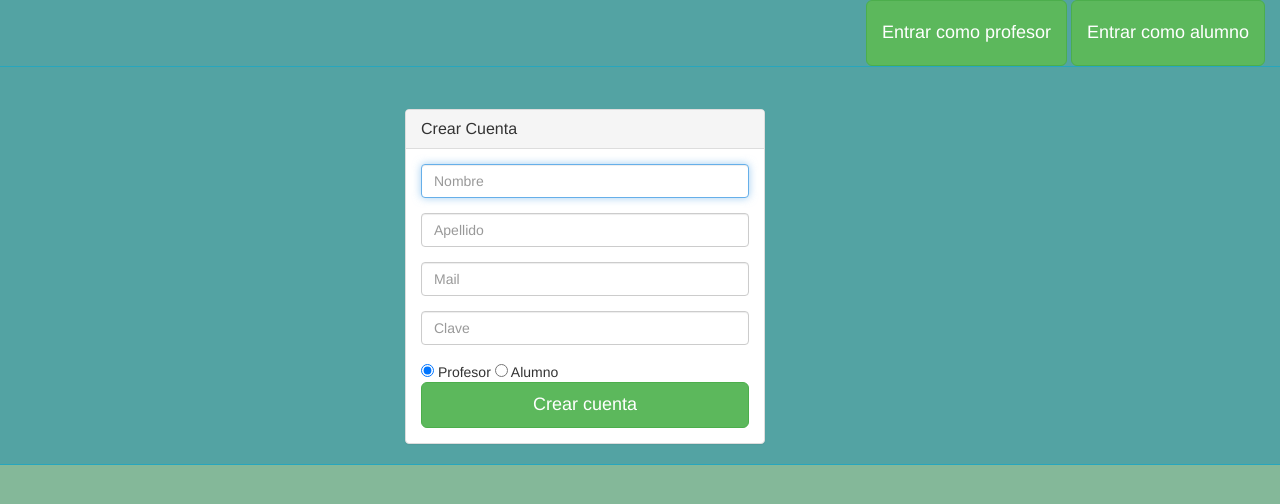
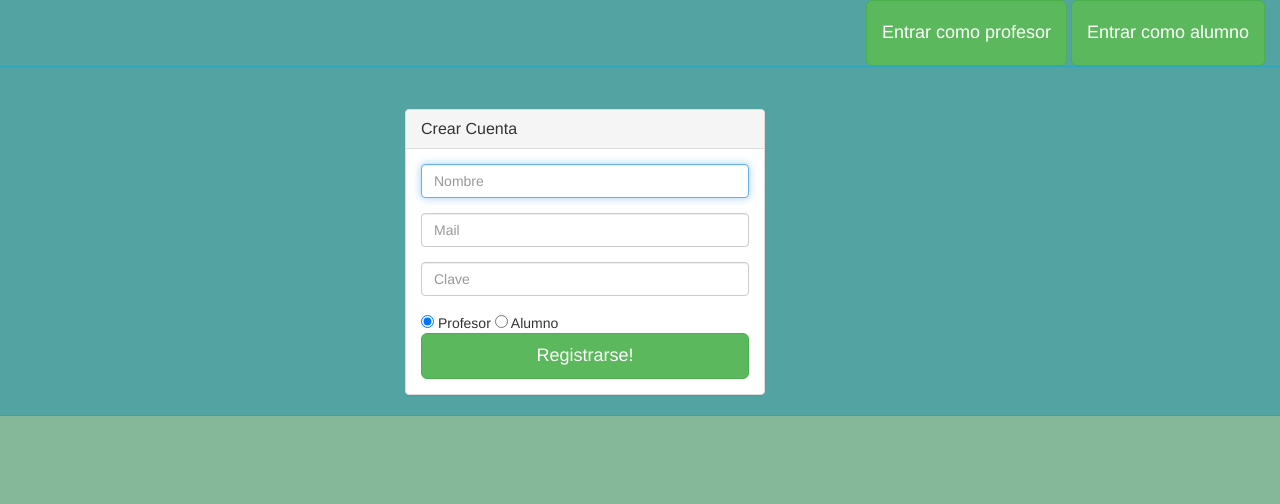
Before and after one commit to matiasacuna/GEF, a PHP site: page / in a window 1280 px wide. Shown: the top 504 px of the page. Run offline with PHP 8.4, Linux system fonts and the light colour scheme.

Commit message:
Registro con conexion a la base de datos listo.

```diff
--- a/index.php
+++ b/index.php
@@ -1,3 +1,37 @@
+<?php
+
+	include ("connection.php");
+
+	$msg = "";
+	if(isset($_POST["submit"]))
+	{
+		$name = $_POST["name"];
+		$email = $_POST["mail"];
+		$password = $_POST["password"];
+
+		$name = mysqli_real_escape_string($db, $name);
+		$email = mysqli_real_escape_string($db, $email);
+		$password = mysqli_real_escape_string($db, $password);
+		$password = md5($password);
+
+
+		$sql="SELECT mail FROM users_professor WHERE mail='$email'";
+		$result=mysqli_query($db,$sql);
+		$row=mysqli_fetch_array($result,MYSQLI_ASSOC);
+		if(mysqli_num_rows($result) == 1)
+		{
+			$msg = "Lo lamentamos, este correo ya existe";
+		}
+		else
+		{
+			$query = mysqli_query($db, "INSERT INTO users_professor (name, mail, password)VALUES ('$name', '$email', '$password')");
+			if($query)
+			{
+				$msg = "Tu cuenta ha sido registrada con exito";
+			}
+		}
+	}
+?>
 <!DOCTYPE html>
 <html>
 
@@ -65,24 +99,23 @@
                         <h3 class="panel-title">Crear Cuenta</h3>
                     </div>
                     <div class="panel-body">
-                        <form role="form">
+                        <form role="form" method="post">
                             <fieldset>
                                 <div class="form-group">
-                                    <input class="form-control" placeholder="Nombre" name="nombre" type="text" autofocus>
+                                    <input class="form-control" placeholder="Nombre" name="name" type="text" autofocus>
                                 </div>
                                 <div class="form-group">
-                                    <input class="form-control" placeholder="Apellido" name="apellido" type="text" autofocus>
+                                    <input class="form-control" placeholder="Mail" name="mail" type="email" autofocus>
                                 </div>
                                 <div class="form-group">
-                                    <input class="form-control" placeholder="Mail" name="email" type="email" autofocus>
-                                </div>
-                                <div class="form-group">
-                                    <input class="form-control" placeholder="Clave" name="clave" type="password" value="">
+                                    <input class="form-control" placeholder="Clave" name="password" type="password" value="">
                                 </div>
                                 <input type="radio" name="tipo" value="profesor" checked> Profesor
   								<input type="radio" name="tipo" value="alumno"> Alumno<br>
+  								<input type="submit" name="submit" class="btn btn-lg btn-success btn-block" value="Registrarse!" />
                                 <!-- Change this to a button or input when using this as a form -->
-                                <a href="index.php" class="btn btn-lg btn-success btn-block">Crear cuenta</a>
+                                <?php echo $msg;?>
+
                             </fieldset>
                         </form>
                     </div>
--- a/indexprofe.php
+++ b/indexprofe.php
@@ -215,7 +215,7 @@
                                 <img src="assets/img/user.jpg" alt="">
                             </div>
                             <div class="user-info">
-                                <div>Simon <strong>Valero</strong></div>
+                                <div> <strong><?php echo $name2;?></strong></div>
                                 <div class="user-text-online">
                                     <span class="user-circle-online btn btn-success btn-circle "></span>&nbsp;Online
                                 </div>
@@ -273,7 +273,7 @@
                 <!-- Welcome -->
                 <div class="col-lg-12">
                     <div class="alert alert-info">
-                        <i class="fa fa-folder-open"></i><b>&nbsp;Hola ! </b>Es bueno verte <b>Simon Valero </b>
+                        <i class="fa fa-folder-open"></i><b>&nbsp;Hola ! </b>Es bueno verte denuevo <b><?php echo $name2;?> </b>
                     </div>
                 </div>
                 <!--end  Welcome -->
--- a/login.php
+++ b/login.php
@@ -35,7 +35,7 @@
 				header("location: indexprofe.php"); // Redirecting To Other Page
 			}else
 			{
-				$error = "Incorrect username or password.";
+				$error = "Usuario o contrasena incorrectos.";
 			}
 
 		}
--- a/loginprofe.php
+++ b/loginprofe.php
@@ -44,10 +44,11 @@
                                 <div class="form-group">
                                     <input class="form-control" placeholder="Clave" name="password" type="password" value="">
                                 </div>
+                                <div class="error" ><?php echo $error;?></div>
                                 <div class="form-group">
                                 <input type="submit" name="submit" class="btn btn-lg btn-success btn-block" value="Login" />
                                 </div>
-                                <div class="error" ><?php echo $error;?></div>
+
                                 <!-- Change this to a button or input when using this as a form -->
 
                                 <a href="recuperarclave.php" class="btn btn-lg btn-success btn-block	">Recuperar contrasena</a>
```
